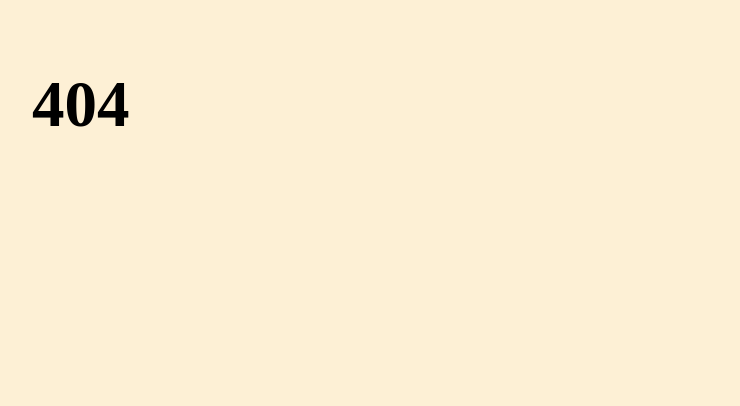
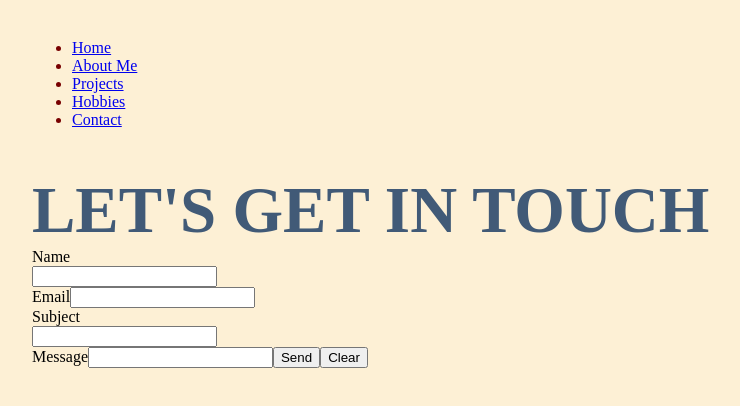
Before and after one commit to vercheres/my-portfolio, a Gatsby site: page /contact in a window 1280 px wide. Before the commit this address had no page. Shown: the whole page, without its empty margins (76-816 px from the left). Built offline with nearby package versions, Linux system fonts and the light colour scheme; Gatsby itself is replaced by a stand-in of ours.

Commit message:
Added contact.js

```diff
--- a/gatsby-config.js
+++ b/gatsby-config.js
@@ -6,7 +6,7 @@ module.exports = {
     title: `Portfolio`,
     siteUrl: `https://www.yourdomain.tld`
   },
-  plugins: ["gatsby-plugin-image", "gatsby-plugin-styled-components","gatsby-plugin-postcss", "gatsby-plugin-sass", "gatsby-plugin-sitemap", {
+  plugins: ["gatsby-plugin-image","gatsby-plugin-styled-components","gatsby-plugin-postcss", "gatsby-plugin-sass", "gatsby-plugin-sitemap", {
     resolve: 'gatsby-plugin-manifest',
     options: {
       "icon": "src/images/icon.png"
--- a/src/pages/404.js
+++ b/src/pages/404.js
@@ -1,5 +1,4 @@
 import * as React from "react"
-import { Link } from "gatsby"
 import "../style/site.scss"
 
 const IndexPage = () => {
--- /dev/null
+++ b/src/pages/contact.js
@@ -0,0 +1,70 @@
+import * as React from "react";
+import { Link } from "gatsby";
+import "../style/site.scss";
+
+const ContactPage = () => {
+  return (
+    <main>
+      <div className="indexHeader">
+        <nav class="flex items-center justify-between">
+          <ul class="flex items-center justify-between">
+            <li class="mr-7">
+              <Link to="/">Home</Link>
+            </li>
+            <li class="mr-7">
+              <Link to="/about/">About Me</Link>
+            </li>
+            <li class="mr-7">
+              <Link to="/projects/">Projects</Link>
+            </li>
+            <li class="mr-7">
+              <Link to="/hobbies/">Hobbies</Link>
+            </li>
+            <li class="mr-7">
+              <Link to="/contact/">Contact</Link>
+            </li>
+          </ul>
+        </nav>
+        <h1 class="font-black">LET'S GET IN TOUCH</h1>
+        <form class="w-full max-w-lg" method="post" action="https://getform.io/f/71dc70f1-2cc4-41bf-90aa-bdb768b516e6">
+          <div class="flex flex-wrap -mx-3 mb-6">
+            <div class="w-full md:w-1/2 px-3 mb-6 md:mb-0">
+              <label class="block uppercase tracking-wide text-gray-700 text-m font-bold mb-2" for="grid-name">
+                Name
+              </label>
+            </div>
+            <input class="appearance-none block w-full bg-white text-gray-700 border border-gray-500 rounded py-3 px-4 mb-3 leading-tight focus:outline-none focus:bg-white font-bold" id="grid-first-name" type="text" name="name"/>
+            <div class="w-full md:w-1/2 px-3">
+              <label class="block uppercase tracking-wide text-gray-700 text-m font-bold mb-2" for="grid-email">
+                Email
+              </label>
+              <input
+                class="appearance-none block w-full bg-white text-gray-700 border border-gray-200 rounded py-3 px-4 leading-tight focus:outline-none focus:bg-white focus:border-gray-500 font-bold"
+                id="grid-email"
+                type="email"
+              />
+            </div>
+          </div>
+          <div class="flex flex-wrap -mx-3 mb-6">
+            <div class="w-full px-3">
+                <label>
+                    Subject
+                 </label>
+            </div>
+            <input class="appearance-none block w-full bg-white text-gray-700 border border-gray-200 rounded py-3 px-4 mb-3 leading-tight focus:outline-none focus:bg-white focus:border-gray-500 font-bold" id="grid-subject" type="text" name="name" />
+          </div>
+          <label>
+                Message
+            <input type="message" name="emailmessage" id="messageInput" />
+          </label>
+          <button type="submit">Send</button>
+          <input type="reset" value="Clear" />
+        </form>
+      </div>
+    </main>
+  );
+};
+
+export default ContactPage;
+
+export const Head = () => <title>Contact</title>;
```
Also changed, not shown: src/pages/about.js (+4 -5 lines), src/pages/education.js (deleted, +0 -37 lines), src/pages/hobbies.js (+6 -6 lines), src/pages/index.js (+4 -4 lines), src/pages/projects.js (+6 -6 lines), 1 other file.
